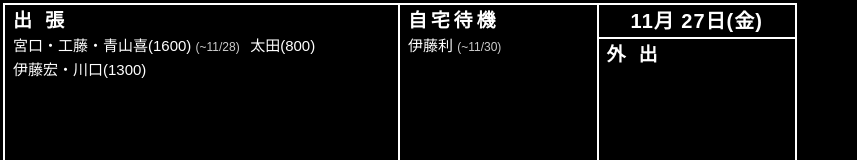
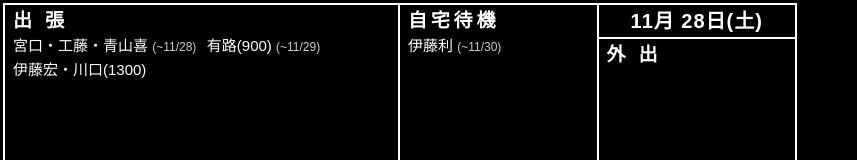
Before and after one commit to Proton-Wind/signage, a plain HTML site: page index.html in a window 1280 px wide. Shown: the top 160 px of the page, without its empty margins (0-857 px from the left). Drawn offline with Linux system fonts and the light colour scheme.

Commit message:
Update digital signage (2026-11-28 00:00)

```diff
--- a/index.html
+++ b/index.html
@@ -115,7 +115,7 @@
       <div class="signage-cell">
         <div class="signage-title">出 張</div>
         <div class="signage-content">
-          <div class=" data-badge">宮口・工藤・青山喜(1600) <span class="period-text">(~11/28)</span></div><div class=" data-badge">太田(800)</div><div class=" data-badge">伊藤宏・川口(1300)</div>
+          <div class=" data-badge">宮口・工藤・青山喜 <span class="period-text">(~11/28)</span></div><div class=" data-badge">有路(900) <span class="period-text">(~11/29)</span></div><div class=" data-badge">伊藤宏・川口(1300)</div>
         </div>
       </div>
 
@@ -127,7 +127,7 @@
       </div>
 
       <div class="signage-cell-date-wrapper">
-        <div class="signage-date">11月 27日(金)</div>
+        <div class="signage-date">11月 28日(土)</div>
         <div class="signage-out">
           <div class="signage-title">外 出</div>
           <div class="signage-content" style="white-space: pre-wrap;"></div>
```
